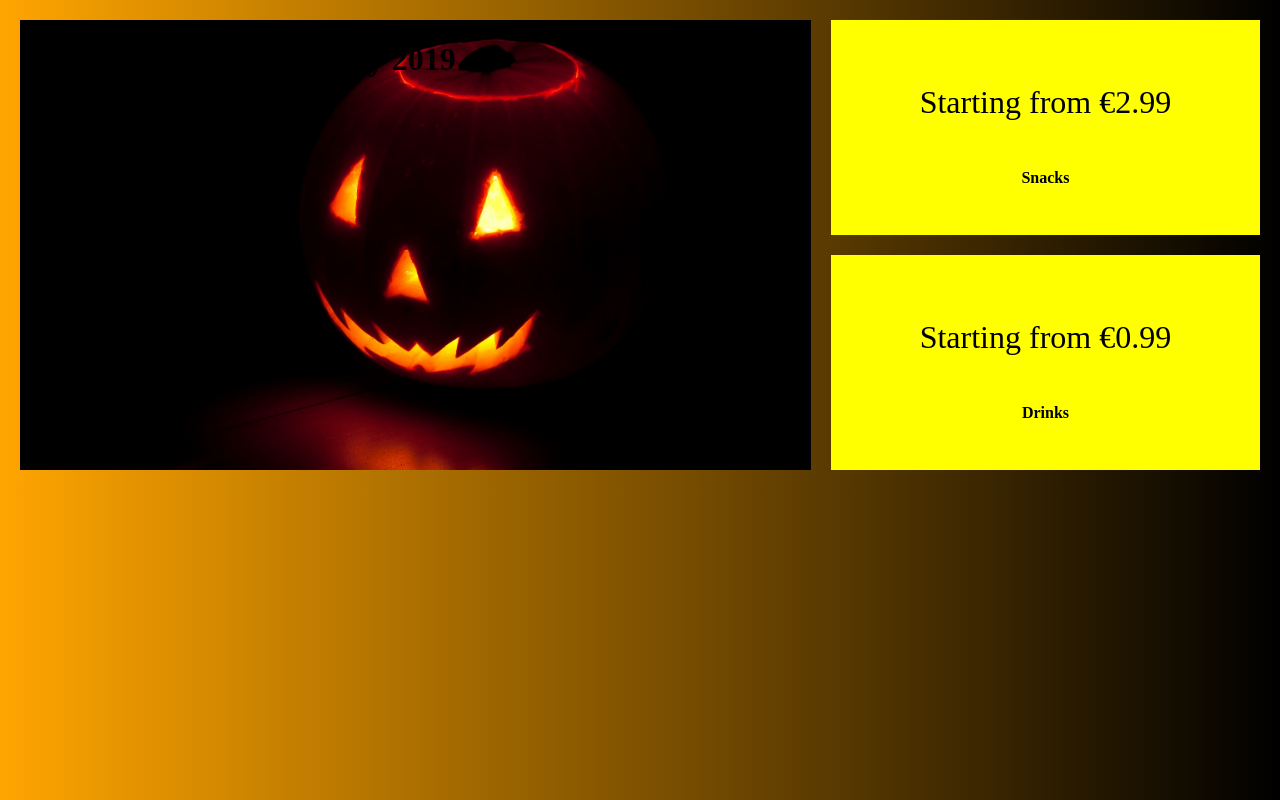
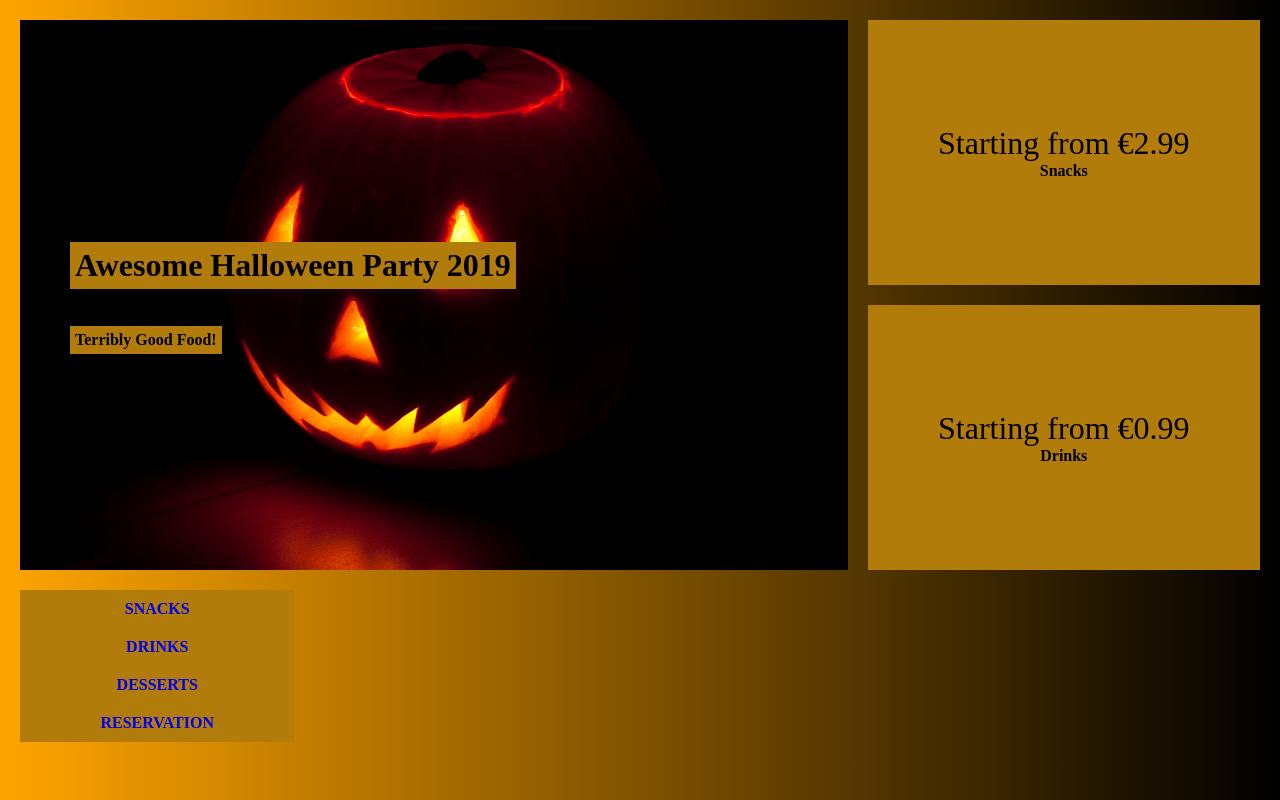
Before and after one commit to StevenKoska1/CSS-Halloween, a plain HTML site: page index.html in a window 1280 px wide. Drawn offline with Linux system fonts and the light colour scheme.

Commit message:
2nd commit

```diff
--- a/css/style.css
+++ b/css/style.css
@@ -1,5 +1,5 @@
 :root{
-    --yellow: yellow;
+    --yellow: rgb(177, 124, 10);
     --orange: orange;
     --black: black;
 
@@ -13,6 +13,11 @@ html{
 body{
     background: linear-gradient(to right, var(--orange), var(--black));
     margin: 20px;
+}
+
+.wrapper{
+    display: grid;
+    gap: 20px;
 }
 
 .top{
@@ -29,7 +34,18 @@ body{
     background-image: url('../img/halloween2.jpg');
     background-size: cover;
     background-position: right;
+    padding: 50px;
+    display: flex;
+    flex-direction: column;
+    align-items: start;
+    justify-content: center;
 }
+
+.party > * {
+    background: var(--yellow);
+    padding: 5px;
+}
+
 .cta{
     background: var(--yellow);
     display: grid;
@@ -49,5 +65,35 @@ body{
     font-weight: 300;
 }
 .cta p{
+ margin: 0;
+}
 
+button{
+    background: var(--yellow);
+    border: 0;
+    padding: 20px;
 }
+/*MENU*/
+
+.menu ul{
+    display: grid;
+    gap: 10px;
+    grid-template-columns: repeat(auto-fit, minmax(100px, 1fr));
+    padding: 0;
+    margin: 0;
+    list-style: none;
+}
+
+.menu a{
+    background: var(--yellow);
+    display: block;
+    text-align: center;
+    text-decoration: none;
+    text-transform: uppercase;
+    padding: 10px;
+}
+
+/*hide menu buttons*/
+[aria-controls="menu-list"]{
+    display: none;
+}
--- a/index.html
+++ b/index.html
@@ -22,6 +22,24 @@
                 <p class="price">Starting from €0.99</p>
                 <p>Drinks</p>
             </div>
+        </diFv>
+        <div class="menu">
+            <nav class="menu">
+            <button aria-expanded="false" aria-controls="menu-list">
+            <span class="open">☰</span>
+            <span class="closed">×</span>
+            Menu
+            </button>
+            <ul id="menu-list">
+                <li>
+                    <a href="#">Snacks</a>
+                    <a href="#">Drinks</a>
+                    <a href="#">Desserts</a>
+                    <a href="#">Reservation</a>
+                </li>
+
+            </ul>
+        </nav>
         </div>
     </div>
 
```
